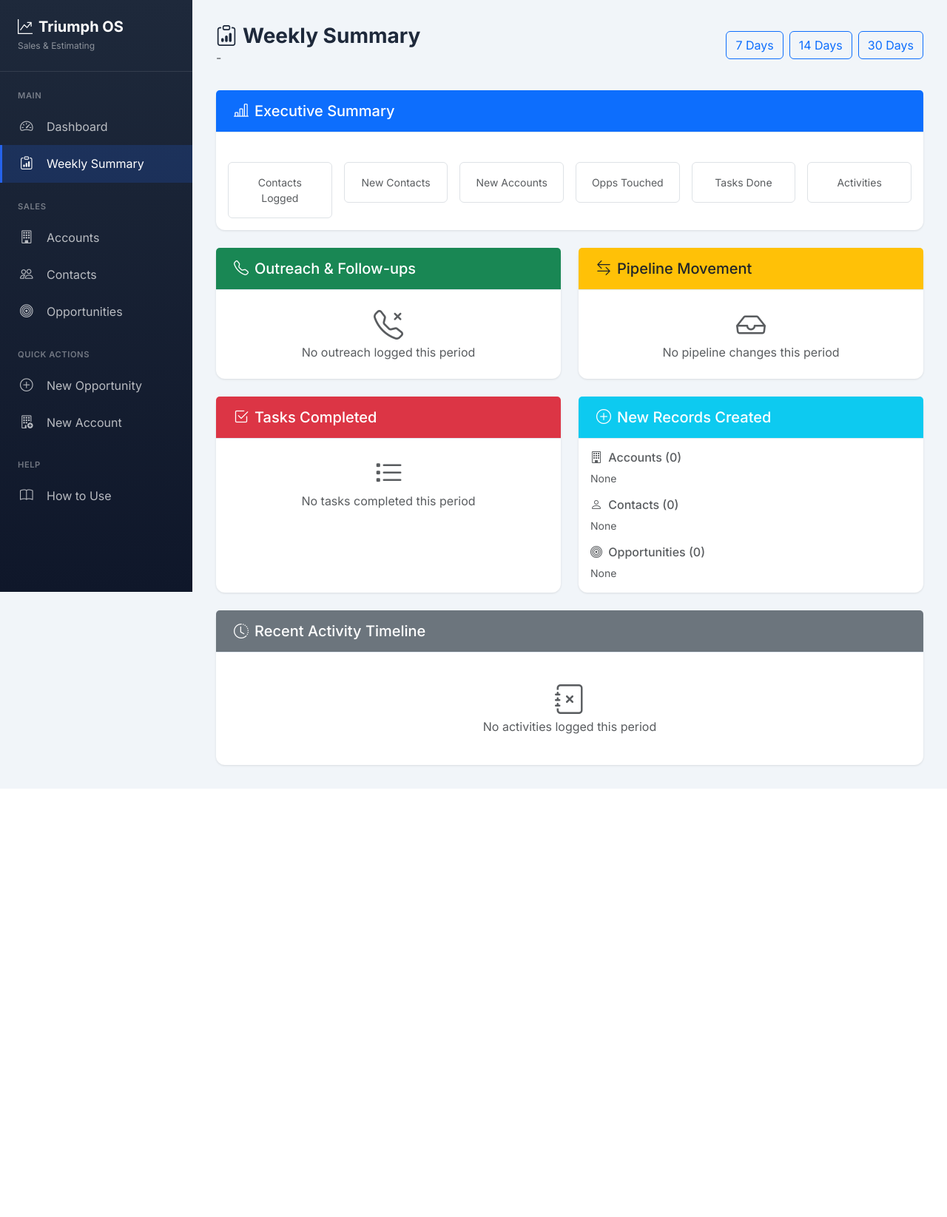
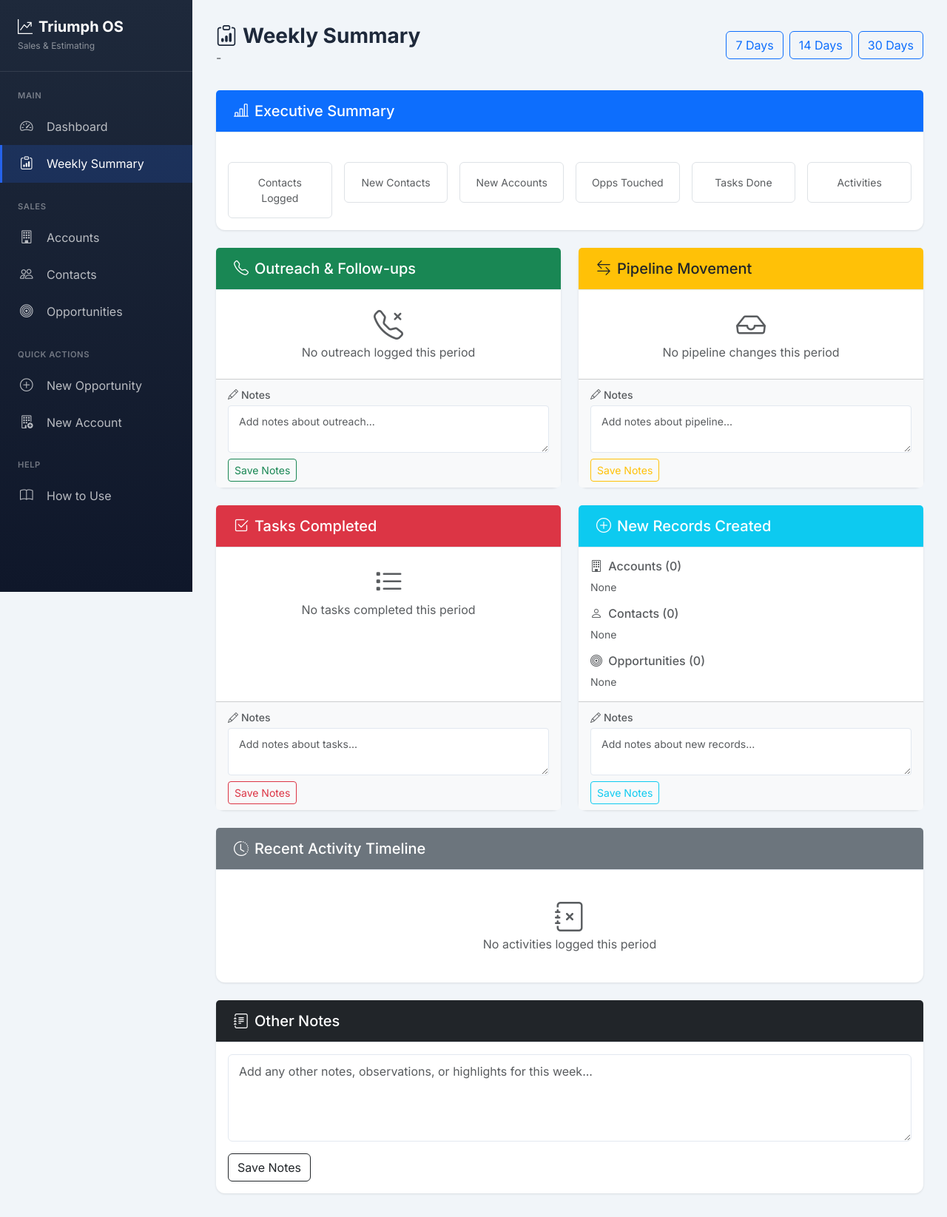
Before and after one commit to HeartlessTime/triumph-os, a FastAPI app: template app/templates/summary/weekly.html in a window 1280 px wide. Shown: the whole page at 74% size. Before the commit the page ends 1066 px from the top, so only its background shows below. Run offline with FastAPI, Linux system fonts and the light colour scheme; the template is opened without the code that fills it, so the values that code supplies are empty; parts of the project's set-up code (start-up, migrations or seed data) failed here and were passed over.

Commit message:
Add weekly summary notes by section

```diff
--- a/app/models/__init__.py
+++ b/app/models/__init__.py
@@ -8,6 +8,7 @@ from app.models.activity import Activity
 from app.models.task import Task
 from app.models.document import Document
 from app.models.vendor import Vendor, VendorQuoteRequest
+from app.models.weekly_summary_note import WeeklySummaryNote
 
 __all__ = [
     'User',
@@ -23,4 +24,5 @@ __all__ = [
     'Document',
     'Vendor',
     'VendorQuoteRequest',
+    'WeeklySummaryNote',
 ]
--- a/app/templates/summary/weekly.html
+++ b/app/templates/summary/weekly.html
@@ -112,6 +112,17 @@
                     </div>
                     {% endif %}
                 </div>
+                <div class="card-footer bg-light">
+                    <form action="/summary/weekly/notes" method="post" class="note-form">
+                        <input type="hidden" name="week_start" value="{{ week_start }}">
+                        <input type="hidden" name="section" value="outreach">
+                        <div class="mb-2">
+                            <label class="form-label small text-muted mb-1"><i class="bi bi-pencil me-1"></i>Notes</label>
+                            <textarea name="notes" class="form-control form-control-sm" rows="2" placeholder="Add notes about outreach...">{{ section_notes.get('outreach', '') }}</textarea>
+                        </div>
+                        <button type="submit" class="btn btn-sm btn-outline-success">Save Notes</button>
+                    </form>
+                </div>
             </div>
         </div>
 
@@ -158,6 +169,17 @@
                         <p class="mb-0">No pipeline changes this period</p>
                     </div>
                     {% endif %}
+                </div>
+                <div class="card-footer bg-light">
+                    <form action="/summary/weekly/notes" method="post" class="note-form">
+                        <input type="hidden" name="week_start" value="{{ week_start }}">
+                        <input type="hidden" name="section" value="pipeline">
+                        <div class="mb-2">
+                            <label class="form-label small text-muted mb-1"><i class="bi bi-pencil me-1"></i>Notes</label>
+                            <textarea name="notes" class="form-control form-control-sm" rows="2" placeholder="Add notes about pipeline...">{{ section_notes.get('pipeline', '') }}</textarea>
+                        </div>
+                        <button type="submit" class="btn btn-sm btn-outline-warning">Save Notes</button>
+                    </form>
                 </div>
             </div>
         </div>
@@ -209,6 +231,17 @@
                         <p class="mb-0">No tasks completed this period</p>
                     </div>
                     {% endif %}
+                </div>
+                <div class="card-footer bg-light">
+                    <form action="/summary/weekly/notes" method="post" class="note-form">
+                        <input type="hidden" name="week_start" value="{{ week_start }}">
+                        <input type="hidden" name="section" value="tasks">
+                        <div class="mb-2">
+                            <label class="form-label small text-muted mb-1"><i class="bi bi-pencil me-1"></i>Notes</label>
+                            <textarea name="notes" class="form-control form-control-sm" rows="2" placeholder="Add notes about tasks...">{{ section_notes.get('tasks', '') }}</textarea>
+                        </div>
+                        <button type="submit" class="btn btn-sm btn-outline-danger">Save Notes</button>
+                    </form>
                 </div>
             </div>
         </div>
@@ -274,6 +307,17 @@
                     <p class="text-muted small mb-0">None</p>
                     {% endif %}
                 </div>
+                <div class="card-footer bg-light">
+                    <form action="/summary/weekly/notes" method="post" class="note-form">
+                        <input type="hidden" name="week_start" value="{{ week_start }}">
+                        <input type="hidden" name="section" value="new_records">
+                        <div class="mb-2">
+                            <label class="form-label small text-muted mb-1"><i class="bi bi-pencil me-1"></i>Notes</label>
+                            <textarea name="notes" class="form-control form-control-sm" rows="2" placeholder="Add notes about new records...">{{ section_notes.get('new_records', '') }}</textarea>
+                        </div>
+                        <button type="submit" class="btn btn-sm btn-outline-info">Save Notes</button>
+                    </form>
+                </div>
             </div>
         </div>
 
@@ -322,6 +366,25 @@
                 </div>
             </div>
         </div>
+
+        <!-- Other Notes -->
+        <div class="col-12">
+            <div class="card">
+                <div class="card-header bg-dark text-white">
+                    <h5 class="mb-0"><i class="bi bi-journal-text me-2"></i>Other Notes</h5>
+                </div>
+                <div class="card-body">
+                    <form action="/summary/weekly/notes" method="post" class="note-form">
+                        <input type="hidden" name="week_start" value="{{ week_start }}">
+                        <input type="hidden" name="section" value="other">
+                        <div class="mb-3">
+                            <textarea name="notes" class="form-control" rows="4" placeholder="Add any other notes, observations, or highlights for this week...">{{ section_notes.get('other', '') }}</textarea>
+                        </div>
+                        <button type="submit" class="btn btn-outline-dark">Save Notes</button>
+                    </form>
+                </div>
+            </div>
+        </div>
     </div>
 </div>
 {% endblock %}
```
Also changed, not shown: alembic/versions/003_add_weekly_summary_notes.py (added, +36 -0 lines), app/models/weekly_summary_note.py (added, +32 -0 lines), app/routes/summary.py (+74 -5 lines).
